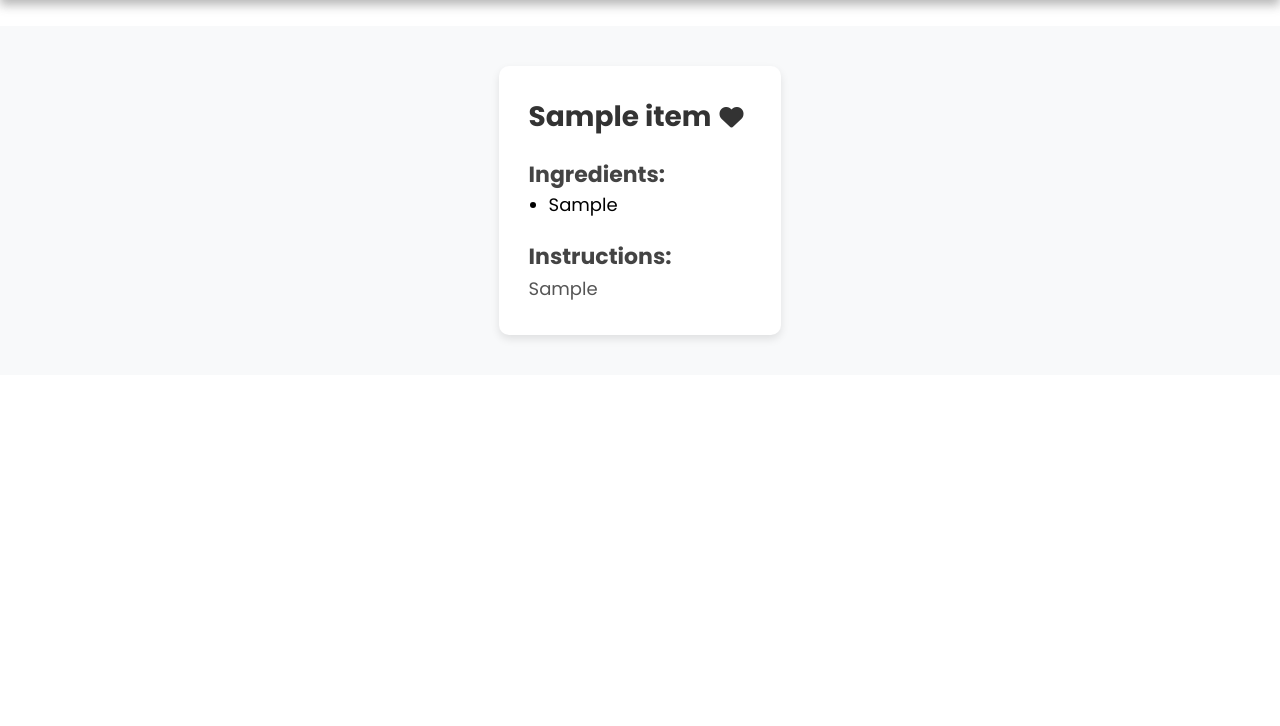
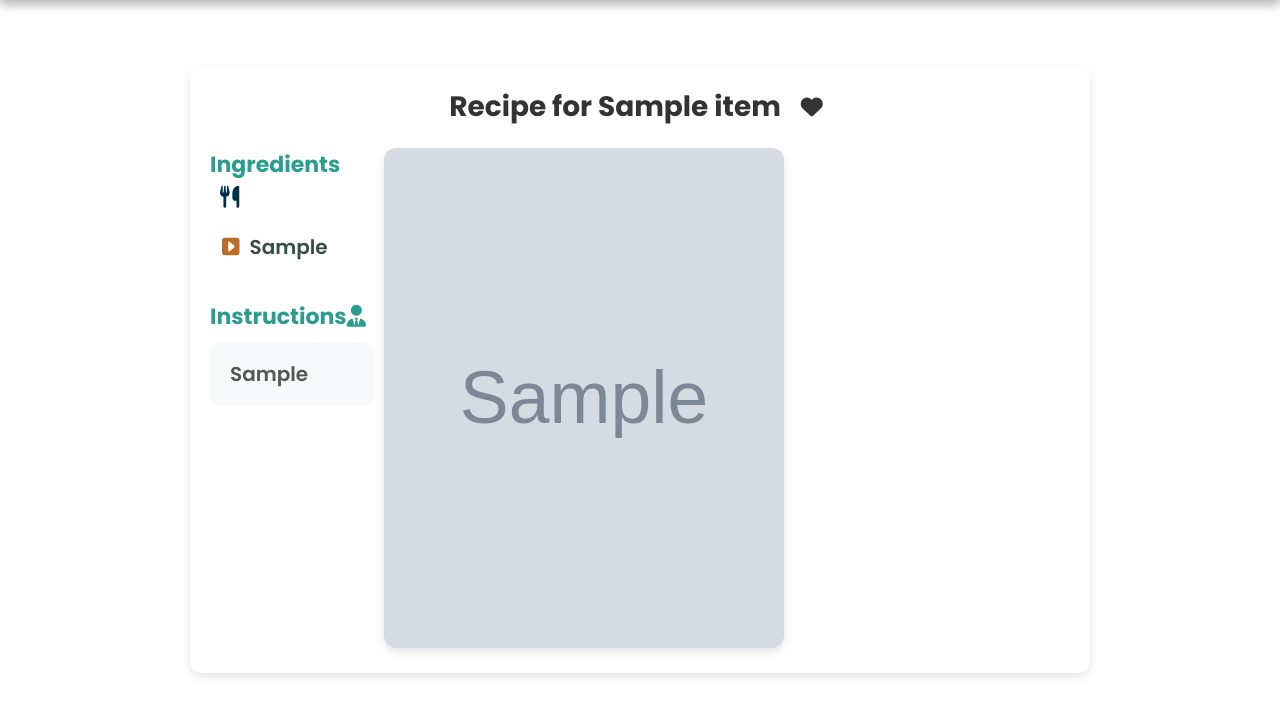
Before and after one commit to vsk612203095/Foodies-Paradise, a Flask app: page /recipe/1 in a window 1280 px wide. Shown: the part 74-800 px from the top of the page. Run offline with Flask 3, Linux system fonts and the light colour scheme; tables that the repository leaves empty hold one stand-in row (values such as "Sample post"); grey boxes marked "Sample" are stand-in pictures; some libraries are stand-ins or nearby versions.

Commit message:
recipe page styling done

```diff
--- a/app.py
+++ b/app.py
@@ -12,7 +12,7 @@ def get_db_connection():
     return pymysql.connect(
         host='localhost',
         user='root',
-        password='Mahi7781@',  # Replace with your actual MySQL password
+        password='vskokare7',  # Replace with your actual MySQL password
         database='foodies_db',
         cursorclass=pymysql.cursors.DictCursor  # Returns results as dictionaries
     )
@@ -120,6 +120,7 @@ def show_food_items(cuisine_id, category_id):
         liked_items=liked_items
     )
 
+#Recipe page route
 @app.route('/recipe/<int:food_id>')
 def view_recipe(food_id):
     connection = get_db_connection()
@@ -127,7 +128,7 @@ def view_recipe(food_id):
 
     # Query to fetch recipe details
     cursor.execute("""
-        SELECT fi.food_name, r.recipe_instructions, r.recipe_ingredients
+        SELECT fi.food_name,fi.food_image, r.recipe_instructions, r.recipe_ingredients
         FROM recipes r
         JOIN food_items fi ON r.food_id = fi.food_id
         WHERE r.food_id = %s
--- a/static/css/style.css
+++ b/static/css/style.css
@@ -880,63 +880,134 @@ body{
 
 /* < ------Card container styling------ > */
 
-/* Recipe Page Styles */
-#recipe {
-    display: flex;
-    justify-content: center;
-    padding: 40px 20px;
-    background-color: #f8f9fa;
+/* Recipe Page Container */
+.recipe-container {
+    max-width: 900px;
+    margin: 40px auto;
+    padding: 20px;
+    background: #fff;
+    border-radius: 12px;
+    box-shadow: 0px 4px 10px rgba(0, 0, 0, 0.1);
 }
 
-.recipe-container {
-    max-width: 800px;
-    background: #ffffff;
-    padding: 30px;
-    border-radius: 10px;
-    box-shadow: 0 4px 8px rgba(0, 0, 0, 0.1);
-}
-
+/* Centering the Food Name & Like Button */
 .recipe-container h2 {
     font-size: 28px;
     color: #333;
+    text-align: center;
     display: flex;
-    justify-content: space-between;
+    justify-content: center;
     align-items: center;
+    gap: 12px;
 }
 
-.like-btn {
+/* Like Button */
+.recipe-container .like-btn {
+    font-size: 22px;
     cursor: pointer;
-    font-size: 24px;
-    color: #888;
+    color: #aaa;
     transition: color 0.3s ease-in-out;
 }
 
-.like-btn:hover {
-    color: red;
+
+/* Ingredients & Image Side-by-Side */
+.recipe-content {
+    display: flex;
+
+    align-items: start;
+    gap: 10px;
+    margin-top: 20px;
 }
 
-.recipe-details h3 {
-    margin-top: 20px;
-    font-size: 22px;
-    color: #444;
+/* Ingredients on the Left */
+.ingredients {
+    width: 50%;
 }
 
-.recipe-details ul {
-    padding-left: 20px;
+/* Ingredients Title */
+
+.ingredients-icon {
+    margin-left: 10px;  /* Adds space between text and icon */
+    color: #003049;  /* Change color (Orange) */
+    font-size: 22px;  /* Adjust icon size if needed */
 }
 
-.recipe-details ul li {
-    font-size: 18px;
-    line-height: 1.6;
+.ingredients h3 {
+    font-size: 22px;
+    color: #2a9d8f;
+    margin-bottom: 10px;
 }
 
-.recipe-details p {
-    font-size: 18px;
-    line-height: 1.8;
-    color: #555;
+/* Ingredients List */
+
+.ingredients ol {
+    list-style:none;
+    padding: 0;
+}
+
+.ingredients ol li {
+    color: #344e41;
+    font-size: 20px;
+    font-weight: 600;
+    padding: 8px 12px;
+    margin-bottom: 8px;
+    display: flex;
+    align-items: center;
+    gap: 10px;
+}
+
+.ingredients .fa-caret-square-right{
+    color: #bc6c25;
 }
 
 
+
+/* Food Image on the Right */
+.recipe-image img {
+    width: 400px;  /* Set a fixed width */
+    height: 500px; /* Set a fixed height */
+    object-fit: cover; /* Ensures the image fills the box without distortion */
+    border-radius: 12px;
+    box-shadow: 0px 4px 8px rgba(0, 0, 0, 0.1);
+}
+
+/* Instructions Below */
+.instructions {
+    margin-top: 30px;
+    text-align: left;
+}
+
+/* Instructions Title */
+.instructions h3 {
+    font-size: 22px;
+    color: #2a9d8f;
+    margin-bottom: 10px;
+}
+
+/* Instructions Content */
+.instructions p {
+    font-size: 20px;
+    font-weight: 600;
+    line-height: 1.6;
+    color: #555;
+    text-align: justify;
+    padding: 15px 20px;
+    background: #f8f9fa;
+    border-radius: 8px;
+}
+
+/* Responsive Design */
+@media (max-width: 768px) {
+    .recipe-content {
+        flex-direction: column;
+        align-items: center;
+    }
+
+    .ingredients, .recipe-image {
+        width: 100%;
+        text-align: center;
+    }
+}
 
 /*--------------- Chatbot styling --------------------*/
 #chatbot {
--- a/templates/recipe.html
+++ b/templates/recipe.html
@@ -3,25 +3,39 @@
 {% block title %}{{ recipe.food_name }} - Recipe{% endblock %}
 
 {% block content %}
-    <section id="recipe">
-        <div class="recipe-container">
-            <h2>{{ recipe.food_name }}
-                <span class="like-btn {% if recipe.food_id in liked_items %}liked{% endif %}" data-item-id="{{recipe.food_id }}" data-item-type="recipe">
-                    <i class="fas fa-heart"></i>
-                </span>
-            </h2>
+<section id="recipe">
+    <div class="recipe-container container">
+        <!-- Recipe Title + Like Button -->
+        <h2>Recipe for {{ recipe.food_name }}<span class="like-btn {% if recipe.food_id in liked_items %}liked   {%endif %}"
+            data-item-id="{{recipe.food_id }}" data-item-type="recipe">
+          <i class="fas fa-heart"></i>
+  </span></h2>
 
+
+        <!-- Ingredients & Image Side by Side -->
+        <div class="recipe-content">
             <div class="recipe-details">
-                <h3>Ingredients:</h3>
-                <ul>
-                    {% for ingredient in recipe.recipe_ingredients.split(',') %}
-                        <li>{{ ingredient.strip() }}</li>
-                    {% endfor %}
-                </ul>
+                <div class="ingredients">
+                    <h3>Ingredients <i class="fas fa-utensils ingredients-icon"></i></h3>
 
-                <h3>Instructions:</h3>
-                <p>{{ recipe.recipe_instructions }}</p>
+                    <ol>
+                        {% for ingredient in recipe.recipe_ingredients.split(', ') %}
+                            <li><i class="fas fa-caret-square-right"></i>{{ ingredient.strip() }}</li>
+                        {% endfor %}
+                    </ol>
+                </div>
+                <!-- Instructions Below -->
+                <div class="instructions">
+                    <h3>Instructions<i class="fas fa-user-tie"></i></i></h3>
+                    <p>{{ recipe.recipe_instructions }}</p>
+                </div>
+            </div>
+
+            <div class="recipe-image">
+                <img src="{{ url_for('static', filename=recipe.food_image.replace('static/', '')) }}"
+                     alt="{{ recipe.food_name }}">
             </div>
         </div>
-    </section>
+    </div>
+</section>
 {% endblock %}
```
